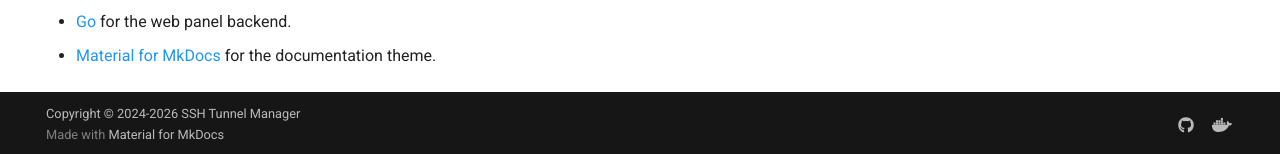
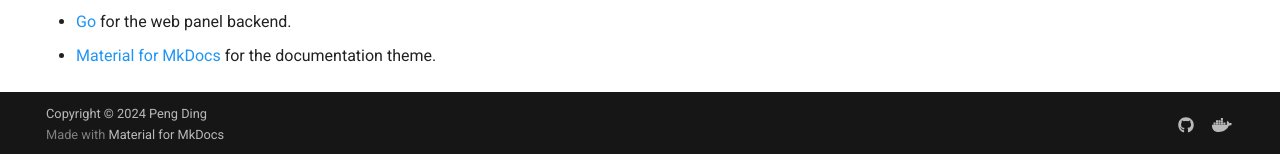
Before and after one commit to Oaklight/autossh-tunnel-dockerized, an MkDocs documentation site: the page built from docs/index.md, in a window 1280 px wide and 900 px high, scrolled down 1376 px. Shown: the part 743-897 px from the top of the window. Built offline with MkDocs 1.6.1 and Material for MkDocs 9.7.7, drawn with Linux system fonts in a browser that asks for light colours; comment, search, counter and statistics services are not loaded.

Commit message:
fix: rename site to Autossh Tunnel, update copyright to author

```diff
--- a/mkdocs.yml
+++ b/mkdocs.yml
@@ -1,4 +1,4 @@
-site_name: SSH Tunnel Manager
+site_name: Autossh Tunnel
 site_description: Docker-based SSH tunnel management with autossh, featuring web panel and API control
 repo_url: https://github.com/Oaklight/autossh-tunnel-dockerized
 repo_name: Oaklight/autossh-tunnel-dockerized
@@ -115,4 +115,4 @@
       separator: '[\s\-,:!=\[\]()"`/]+|\.(?!\d)|&[lg]t;|(?!\b)(?=[A-Z][a-z])'
 
 # Copyright
-copyright: Copyright &copy; 2024-2026 SSH Tunnel Manager
+copyright: Copyright &copy; 2024 Peng Ding
```
